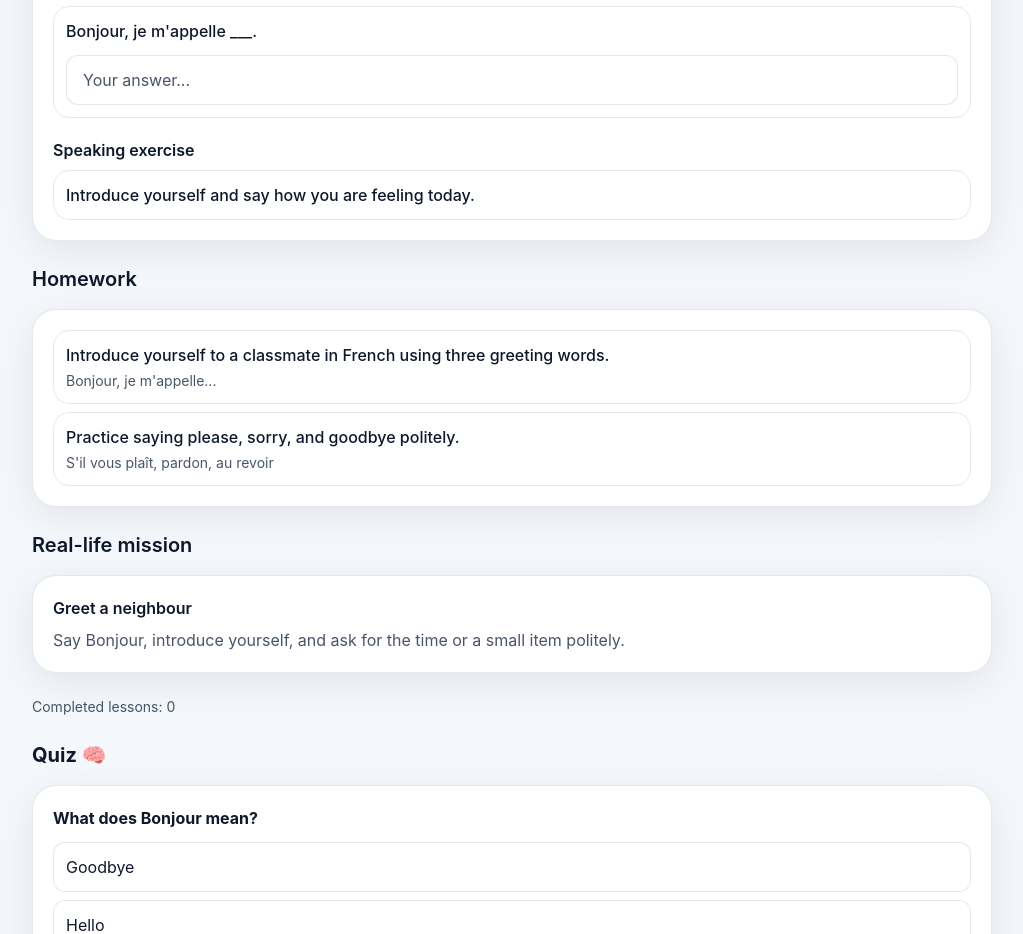
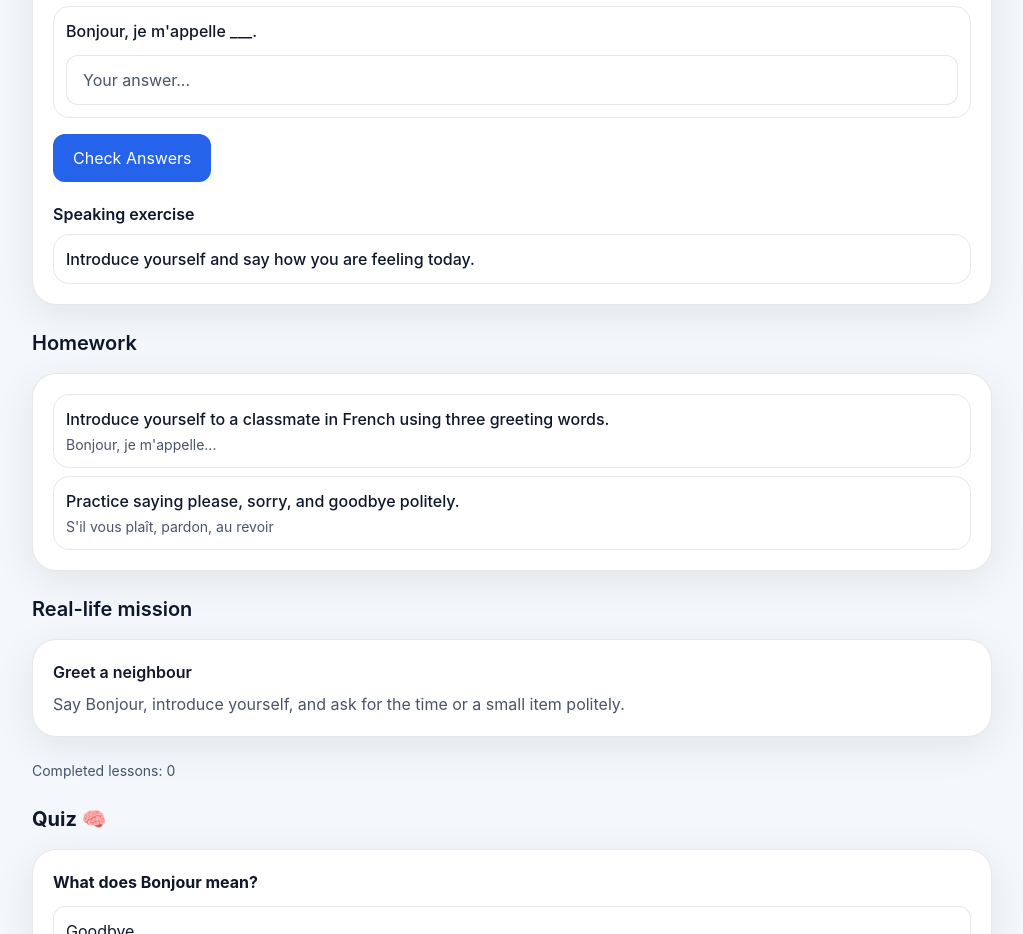
Before and after one commit to kesarakithmin/french-journey, a React (Vite) app: page /lessons/1 in a window 1280 px wide. Shown: the part 3520-4454 px from the top of the page, without its empty margins (128-1151 px from the left). Built offline with nearby package versions, Linux system fonts and the light colour scheme.

Commit message:
Add fill blank check state

```diff
--- a/src/pages/Lesson.tsx
+++ b/src/pages/Lesson.tsx
@@ -9,6 +9,7 @@ import { useParams } from "react-router-dom"
 
 function Lesson() {
   const [quizCompleted, setQuizCompleted] = useState(false)
+  const [fillChecked, setFillChecked] = useState(false)
   const { id } = useParams()
   const lessonId = Number(id)
   const lesson = lessonContent.find((item) => item.id === lessonId)
@@ -214,6 +215,14 @@ console.log("Found lesson:", lesson)
   </li>
 ))}
               </ul>
+
+              <button
+                onClick={() => setFillChecked(true)}
+                className="mt-4 rounded-xl bg-[color:var(--color-primary)] px-5 py-3 font-semibold text-white"
+              >
+                Check Answers
+              </button>
+
             </div>
 
             <div>
```
